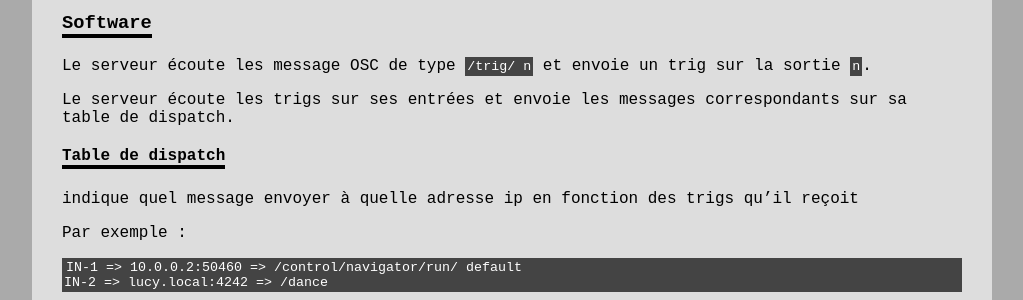
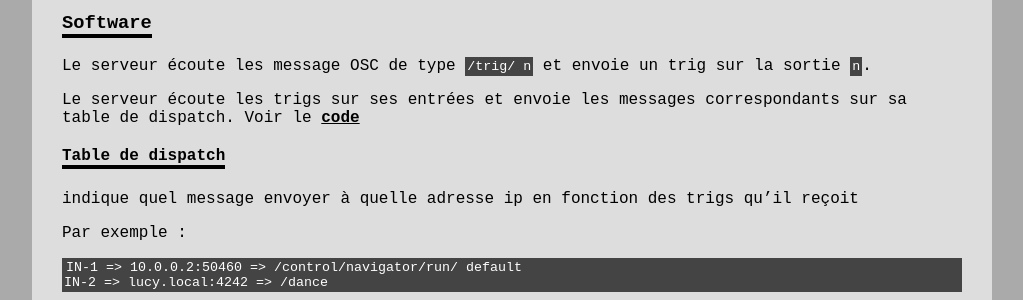
Before and after one commit to LeonLenclos/turing-test, a Jekyll site: the page built from contenu/robots/core.md, in a window 1280 px wide and 900 px high, scrolled down 1634 px. Shown: the part 169-469 px from the top of the window, without its empty margins (128-1151 px from the left). Built offline with Jekyll 4.4.1, drawn with Linux system fonts in a browser that asks for light colours; nearby versions of some CDN libraries; our own code applies the rules of GitHub Pages for plain Markdown files; a script that is not in the unit is left out; the repository's description, which GitHub fills in, is left out.

Commit message:
Update core.md

```diff
--- a/contenu/robots/core.md
+++ b/contenu/robots/core.md
@@ -48,7 +48,7 @@ Voilà le schéma du réseau :
 
 Le serveur écoute les message OSC de type `/trig/ n` et envoie un trig sur la sortie `n`.
 
-Le serveur écoute les trigs sur ses entrées et envoie les messages correspondants sur sa table de dispatch.
+Le serveur écoute les trigs sur ses entrées et envoie les messages correspondants sur sa table de dispatch. Voir le [code](  turing-test/sources/python/trig-to-osc.txt)
 
 #### Table de dispatch
 
```
